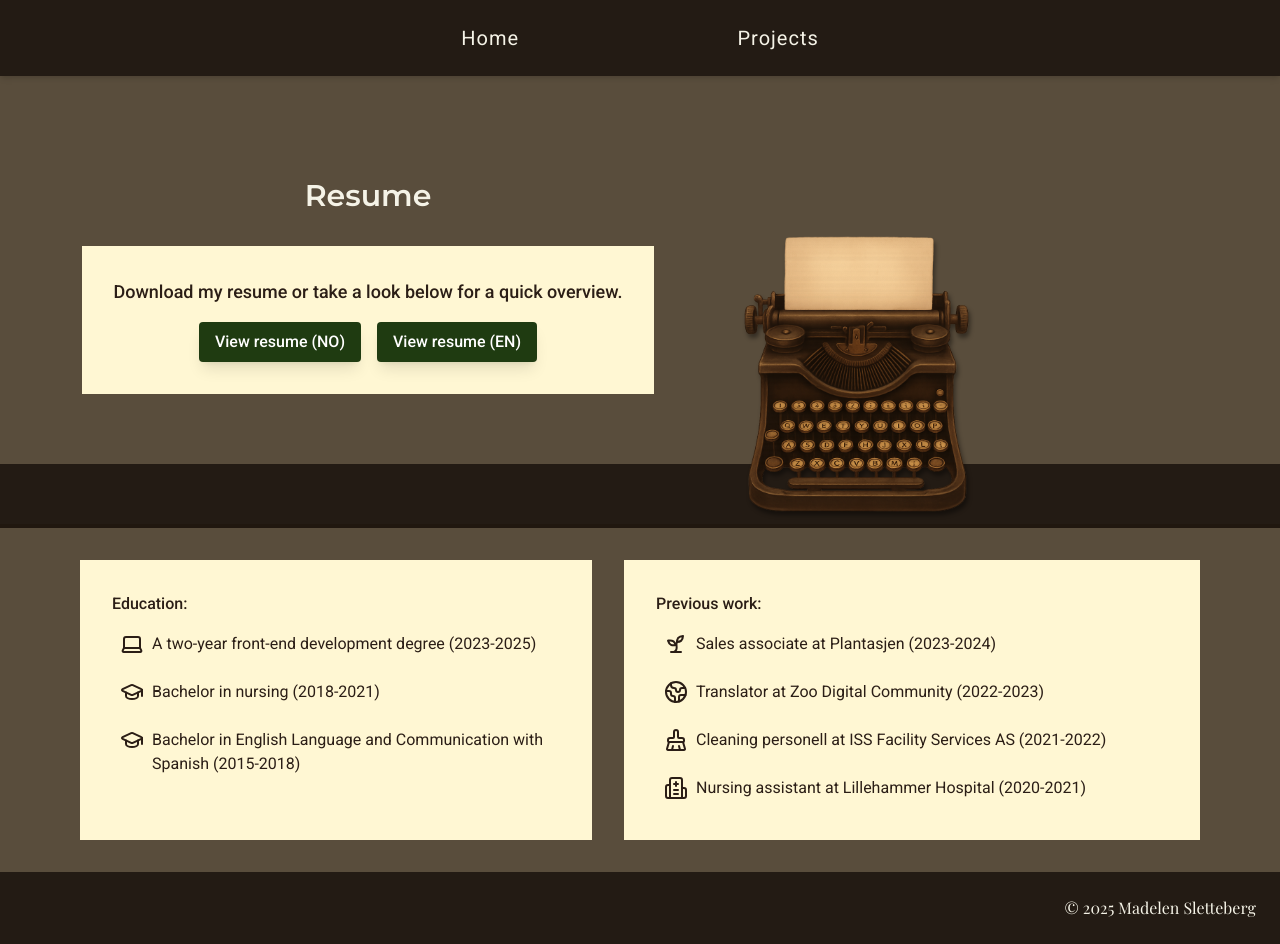
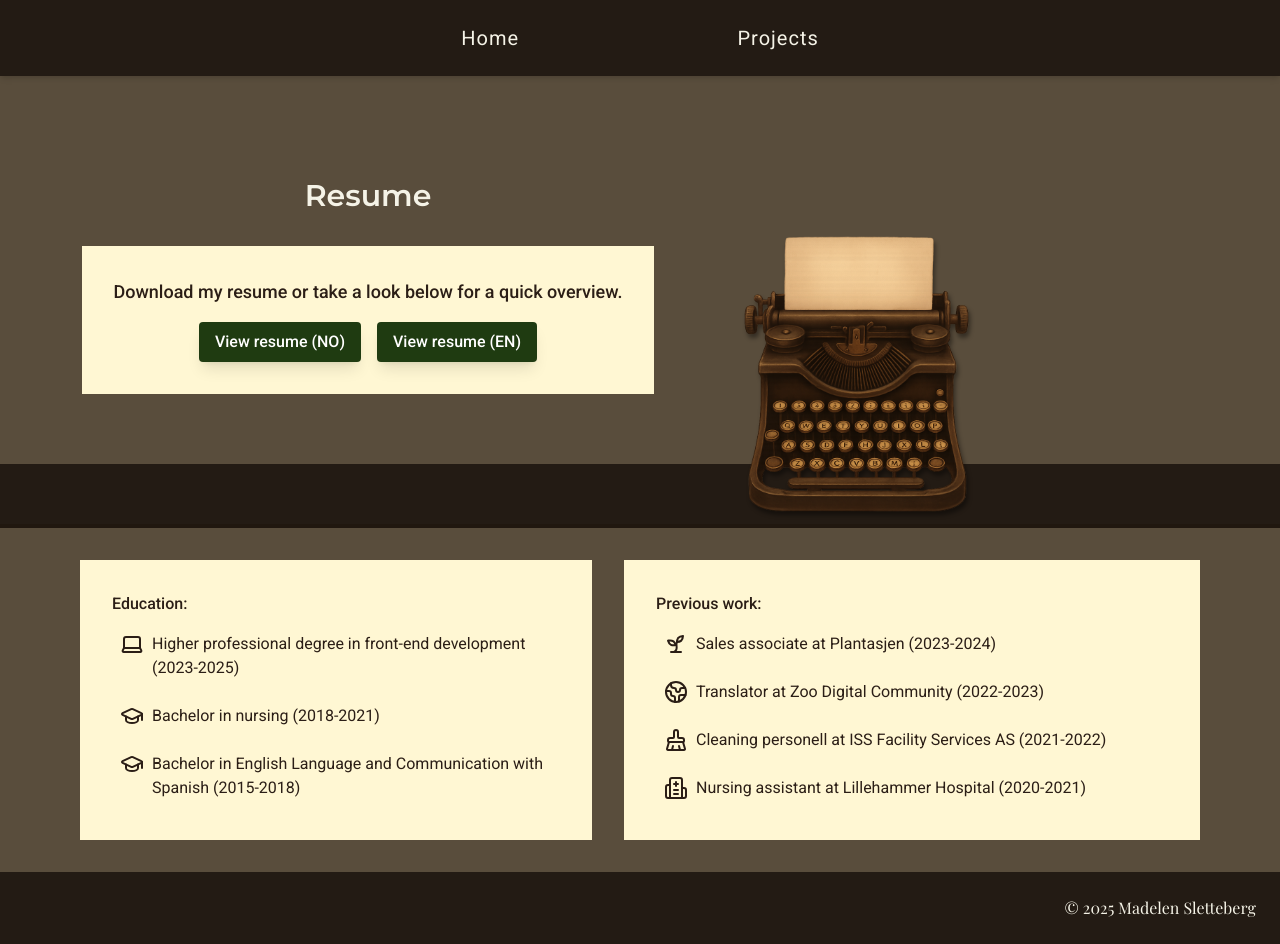
Before and after one commit to maddipaddi/maddipaddi, a React (Vite) app: page /resume in a window 1280 px wide. Built offline with nearby package versions, Linux system fonts and the light colour scheme; a web font is replaced by a local one.

Commit message:
chore: change wording on education in resume

```diff
--- a/src/pages/Resume.jsx
+++ b/src/pages/Resume.jsx
@@ -53,8 +53,8 @@ export default function Resume() {
           <h2 className="mb-2 font-medium">Education:</h2>
           <ul className="flex flex-wrap gap-2">
             <li className="flex gap-2 p-2">
-              <Laptop className="flex-shrink-0" /> A two-year front-end
-              development degree (2023-2025)
+              <Laptop className="flex-shrink-0" /> Higher professional degree in
+              front-end development (2023-2025)
             </li>
             <li className="flex gap-2 p-2">
               <GraduationCap className="flex-shrink-0" /> Bachelor in nursing
```
